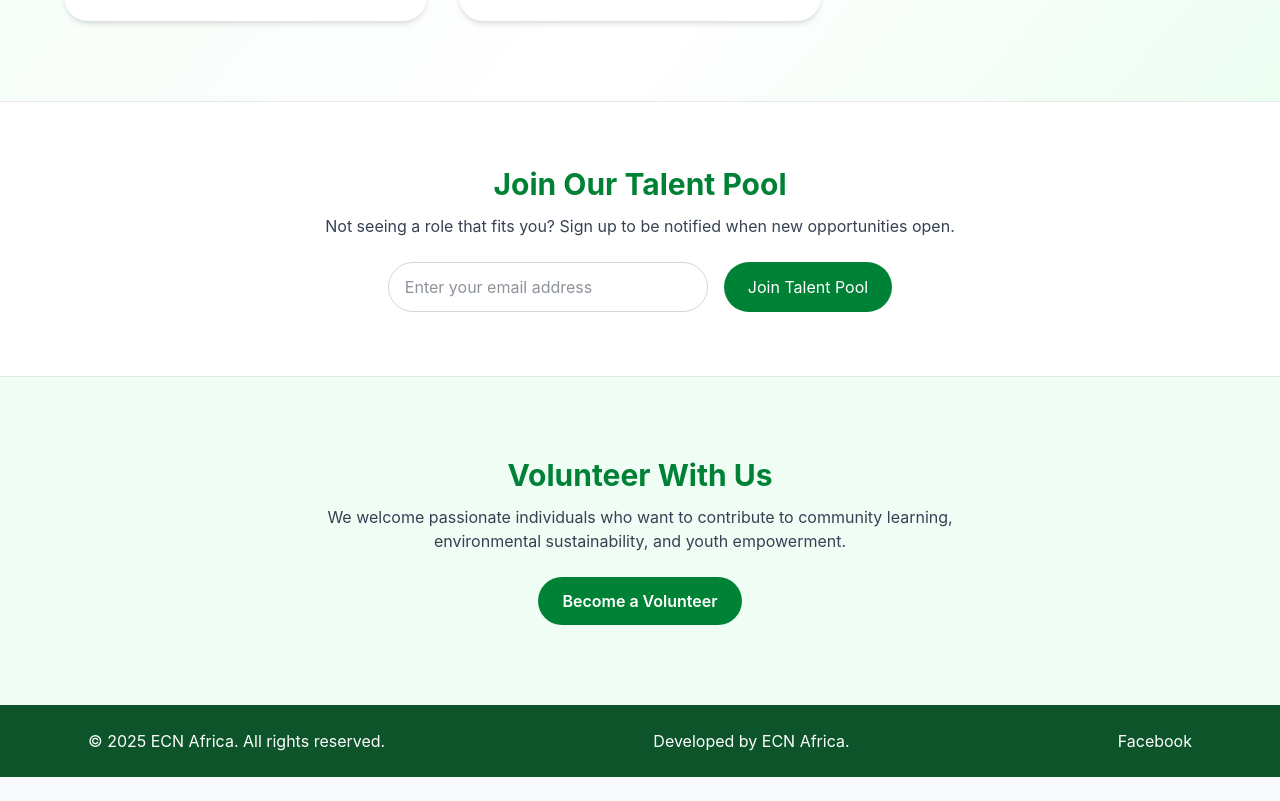
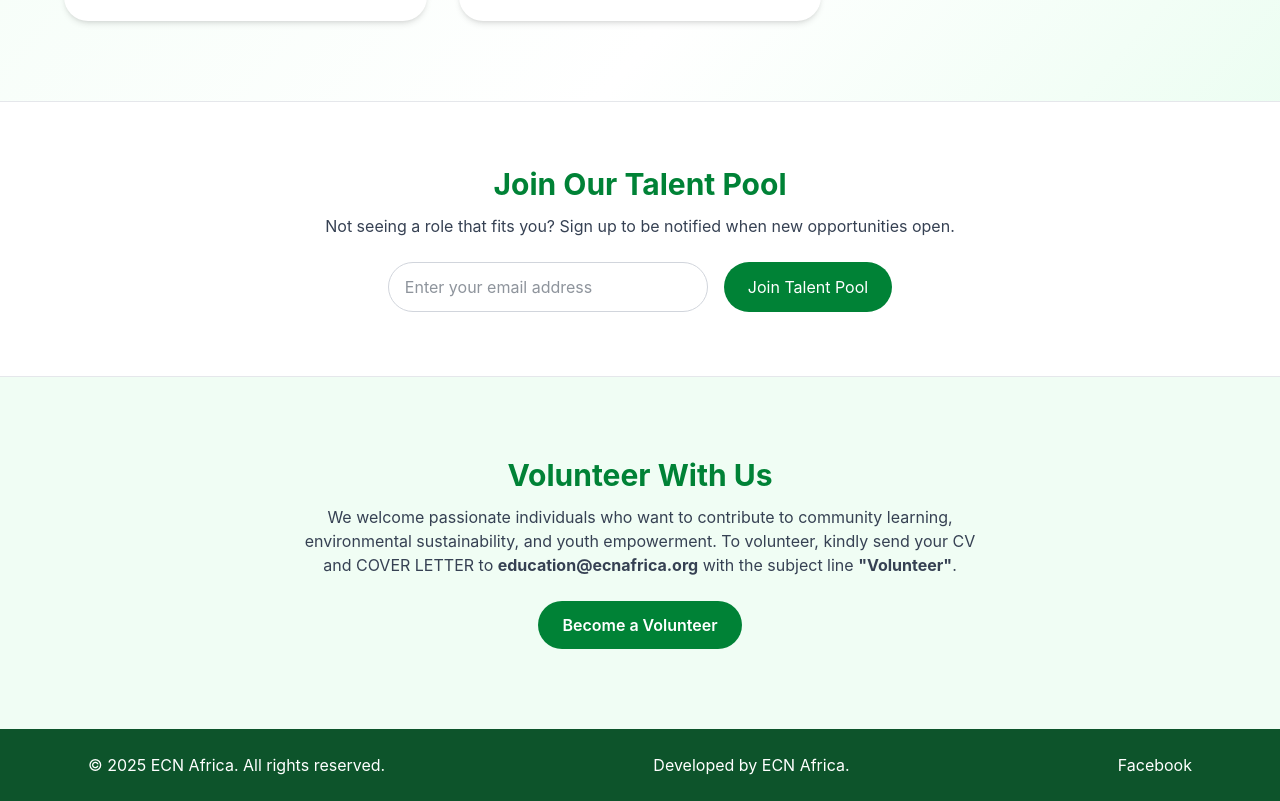
Before and after one commit to steph10920/ecnafrica, a React (Vite) app: page /categories/careers in a window 1280 px wide. Shown: the part 774-1575 px from the top of the page. Before the commit the page ends 1551 px from the top, so only its background shows below. Built offline with nearby package versions, Linux system fonts and the light colour scheme.

Commit message:
blue horizones pic changed

```diff
--- a/src/pages/categories/Careers.jsx
+++ b/src/pages/categories/Careers.jsx
@@ -216,20 +216,23 @@ export default function Careers() {
       </section>
 
       {/* VOLUNTEER WITH US */}
+      {/* VOLUNTEER WITH US */}
       <section className="py-20 px-6 bg-green-50 border-t border-gray-200">
         <div className="max-w-5xl mx-auto text-center">
           <h2 className="text-3xl font-bold text-green-700">Volunteer With Us</h2>
           <p className="mt-3 text-gray-700 max-w-2xl mx-auto">
             We welcome passionate individuals who want to contribute to community learning,
             environmental sustainability, and youth empowerment.
+            To volunteer, kindly send your CV and COVER LETTER to <strong>education@ecnafrica.org</strong> with the
+            subject line <strong>"Volunteer"</strong>.
           </p>
 
-          <Link
-            to="/Volunteer"
+          <a
+            href="mailto:education@ecnafrica.org?subject=Volunteer"
             className="inline-block mt-6 bg-green-700 text-white px-6 py-3 rounded-full font-semibold hover:bg-green-800 transition"
           >
             Become a Volunteer
-          </Link>
+          </a>
         </div>
       </section>
 
```
